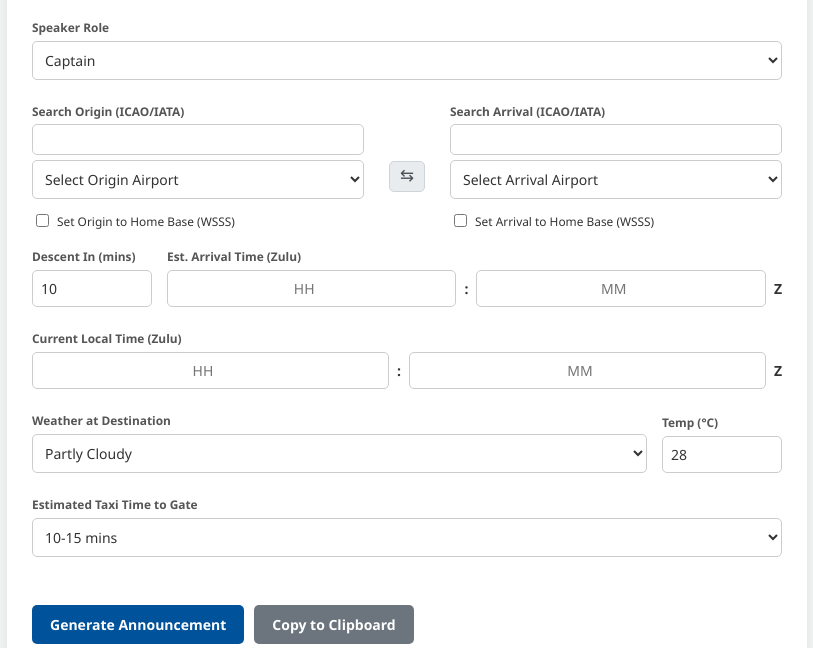
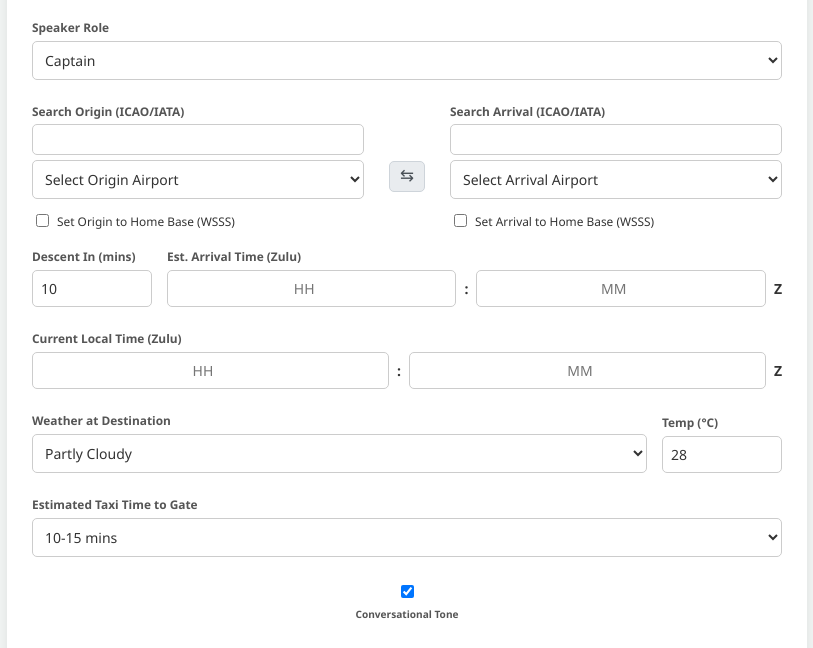
Before and after one commit to wk1710/Announcement, a plain HTML site: page index (1).html in a window 1280 px wide. Shown: the part 97-745 px from the top of the page, without its empty margins (233-1046 px from the left). Drawn offline with Linux system fonts and the light colour scheme.

Commit message:
Update index (1).html

```diff
--- a/index (1).html
+++ b/index (1).html
@@ -507,6 +507,12 @@
             <option value="approximately 30">approx. 30 mins</option>
         </select>
       </div>
+
+      <div class="check-item form-group"> <input type="checkbox" id="conversationalToneCheck" checked>
+          <label for="conversationalToneCheck">Conversational Tone</label>
+      </div>
+
+    </div>
 
     <div class="button-toolbar">
       <button id="generateButton" class="button">Generate Announcement</button>
```
